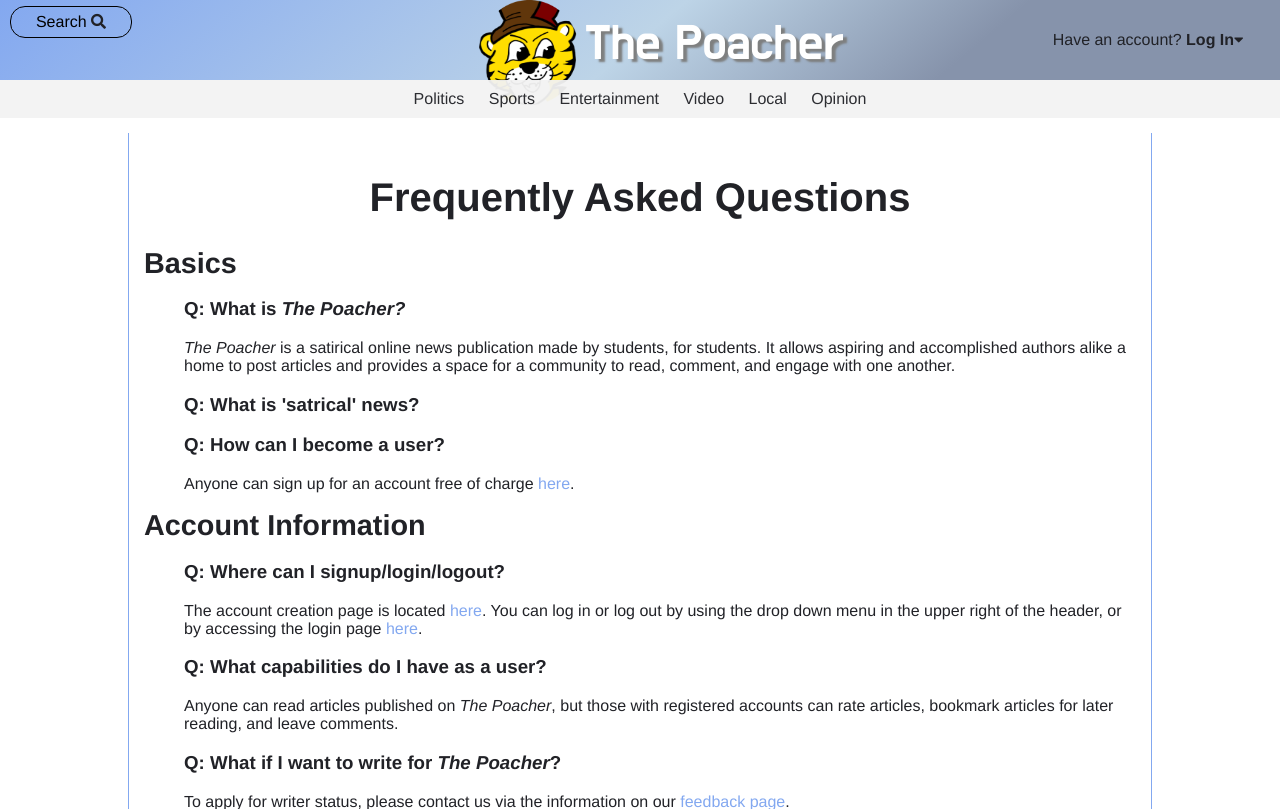
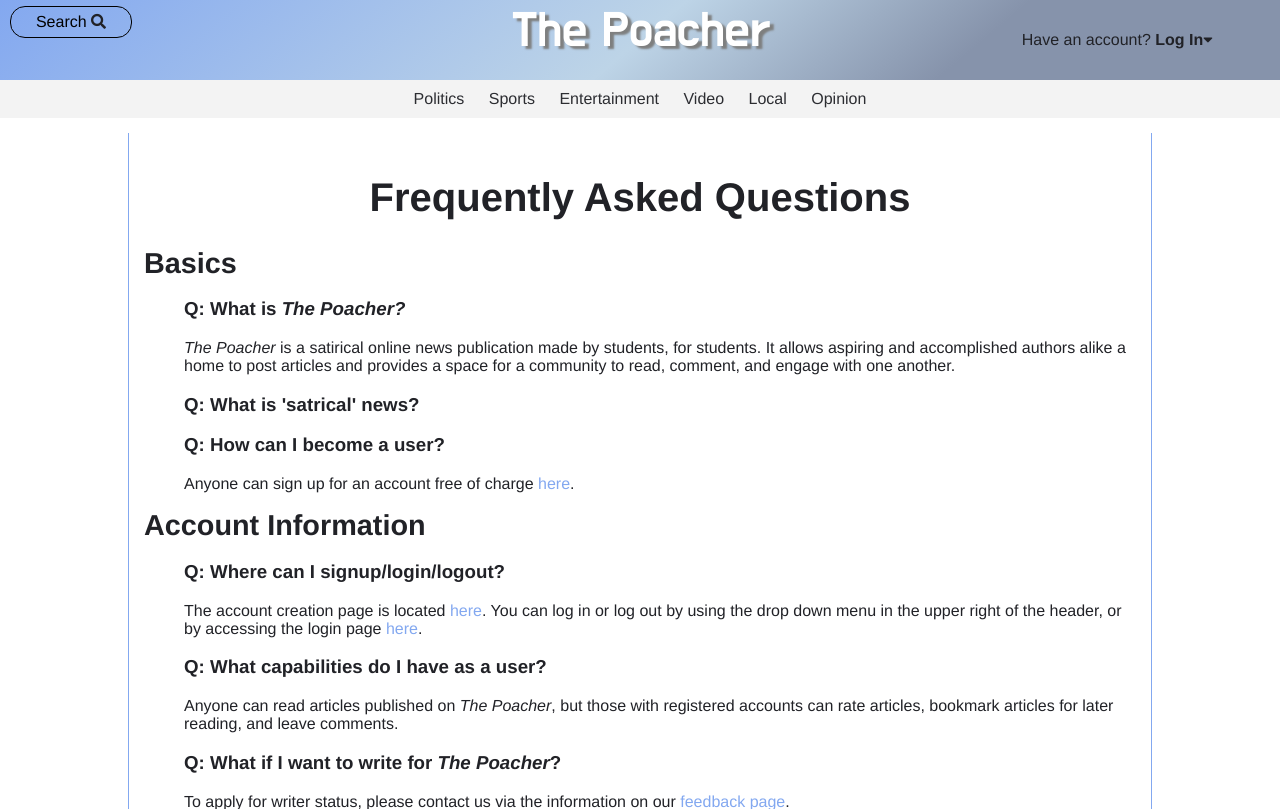
Before and after one commit to PoacherNews/PoacherNews, a PHP site: page /help.php in a window 1280 px wide. Shown: the top 809 px of the page. Run offline with PHP 8.4, Linux system fonts and the light colour scheme; some libraries are stand-ins or nearby versions.

Commit message:
Fixed editorpage

```diff
--- a/editorpage.php
+++ b/editorpage.php
@@ -69,6 +69,7 @@
                     <ul>
                         <li onclick="setUndo()" id="undo"><i class="fas fa-undo-alt"></i></li>
                         <li onclick="setRedo()" id="redo"><i class="fas fa-redo-alt"></i></li>
+						<!-- TODO: V 2.10
                         <li id="boldLbl" onclick="setBold()">
     						<label onclick="setBold()" for="bold"><i class="fas fa-bold"></i></label>
     						<input id="bold" type="button"/>
@@ -91,6 +92,7 @@
                                 <input type="button" id="set-link" onclick="addLink()" value="Set Link"/>
                             </div>
                         </div>
+						-->
                         <li>
                             <label for="upload-document" id="custom-file-upload">
                                 <i class="fas fa-cloud-upload-alt"></i> Upload File
@@ -304,7 +306,7 @@
                 editor.focus();
             }
             //var focus
-            $('#editor').blur(function () {
+            $('#editor').blur(function () { // TODO
                 //$(this).focus();
 
             })
--- a/includes/header.php
+++ b/includes/header.php
@@ -14,13 +14,13 @@
 				</div>
 			</div>
         </div>
-       <!-- <div id="hdrmid"> -->
-            <div class="hdrctr">
-                <a href="/index.php"><img class="hdrLogo" src="/res/img/PoacherLogo.png"></a>
+        <div id="hdrmid">
+            <!-- <div class="hdrctr"> -->
+                <!-- <a href="/index.php"><img class="hdrLogo" src="/res/img/PoacherLogo.png"></a> -->
                 <span class="hdrTitle"><a class="hdrA" href="/index.php">The Poacher</a></span>
-            </div>
-       <!-- </div> -->
-        <!-- <div id="hdrrt"> -->
+            <!-- </div> -->
+        </div>
+        <div id="hdrrt">
             <?php
                 if(!empty($_SESSION['loggedin']) && $_SESSION['loggedin']) {
                     print "<span class=\"username\"><a href='/profile.php?uid=".$_SESSION['userid']."'>{$_SESSION['username']}</a> <i class=\"fa fa-caret-down\"></i>
@@ -61,7 +61,7 @@
                 }
             ?>
 
-       <!-- </div>-->
+       </div>
     </div>
 </header>
 
--- a/res/css/articlepage.css
+++ b/res/css/articlepage.css
@@ -36,7 +36,7 @@
 
 .articleColumns > #articleAdColumn {
 	min-width: 25%;
-	display: flex;
+	display: none; /*Change to flex once finished*/
 	flex-direction: column;
 }
 
--- a/res/css/editorpage.css
+++ b/res/css/editorpage.css
@@ -1,7 +1,3 @@
-body {
-	/*font-size: 14px;*/
-}
-
 .editor-tab {
 	border: 1px solid #ccc;
 	background-color: #f1f1f1;
--- a/res/css/stylesheet.css
+++ b/res/css/stylesheet.css
@@ -15,7 +15,7 @@ header[id="mainHeader"] {
 #hdrlft, #hdrrt {
     display: flex;
     flex-direction: column;
-    width: 25vw;
+    width: 25%;
     height: 10vh; /*Same height as header*/
 }
 
@@ -33,6 +33,7 @@ header[id="mainHeader"] {
     width: 50vw;
     height: 10vh; /*Same height as header*/
 	display: inline-block;
+	text-align: center;
 }
 
 /* TITLE */
@@ -40,8 +41,7 @@ header[id="mainHeader"] {
     font-family: 'Do Hyeon', sans-serif;
     font-size: 50px;
     text-shadow: 4px 3px 2px #7E7F7F;
-	position: absolute;
-	text-align: center;
+	/*position: absolute;*/
 	margin: 1% auto auto 0.5%;
 }
 
@@ -51,7 +51,7 @@ header[id="mainHeader"] {
 	height: 100%;
 	max-height: 10vh;
 	white-space: nowrap;
-
+	text-align: center;
 }
 
 
@@ -73,7 +73,7 @@ a.hdrA {
 	min-height: 104.89px;
     width: 100px;
    	margin:  auto auto auto 20%;
-	display: inline-block;
+	display: none; /*display inline-block for V 2.5*/
 }
 
 
```
Also changed, not shown: readTextFile.php (+6 -4 lines).
